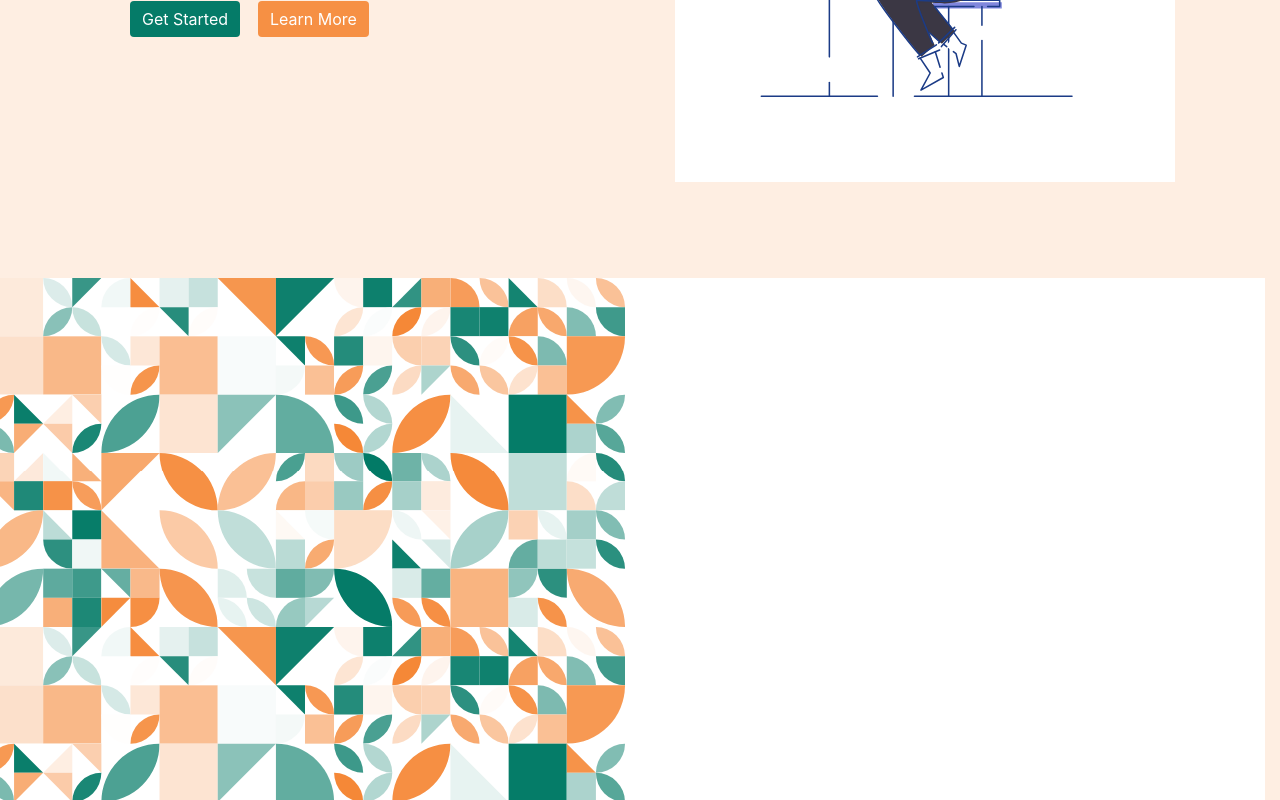
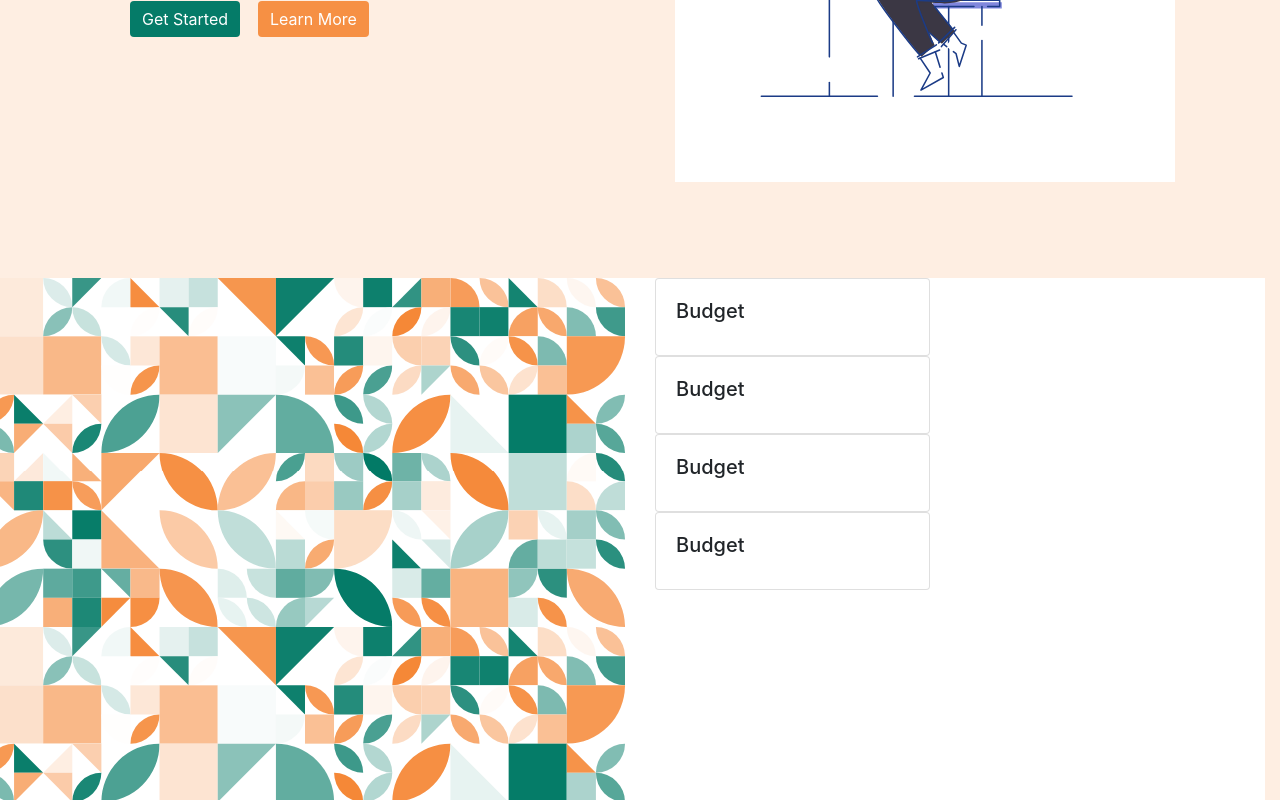
Before and after one commit to Jordan-Rob/FinMate-FE, a React (Create React App) app: page / in a window 1280 px wide. Shown: the part 422-1222 px from the top of the page. Built offline with nearby package versions, Linux system fonts and the light colour scheme.

Commit message:
added cards

```diff
--- a/src/components/Home.js
+++ b/src/components/Home.js
@@ -3,6 +3,7 @@ import pattern from '../static/patternpad.svg'
 import Lottie from 'lottie-web'
 import Animation from '../animations/drawkit-grape-animation-2-LOOP.json'
 import Button from 'react-bootstrap/Button'
+import Card from 'react-bootstrap/Card'
 
 const Home = () => {
     useEffect(() => {
@@ -20,7 +21,7 @@ const Home = () => {
                         <h1 className=''>Welcome to FinMate</h1>
                         <p>
                             Your online financial assistant. Make use of our platform <br/>
-                            to create and manage your Budgets, Monitor your expenditures <br/>
+                            to create and manage your budgets, monitor your expenditures <br/>
                             and plan your finances, encouraging you to save money.
                         </p>
                         <div style={{ marginTop:'25px', }}>
@@ -38,7 +39,46 @@ const Home = () => {
                 <div className="row "  style={{ height:'580px', width:'100%' }}>
                     <div className="col-md-6 p-0" style={{ backgroundImage:`url(${pattern})` }}>
                     </div>
-                    <div className="col-md-6 p-0" style={{  background:'#fff'}}></div>
+                    <div className="col-md-6 p-0" style={{  background:'#fff'}}>
+                        <div className="container">
+                            <div classname="row">
+                                <div className="col-md-6">
+                                    <Card>
+                                        <Card.Body>
+                                            <Card.Title>Budget</Card.Title>
+                                            <Card.Text></Card.Text>
+                                        </Card.Body>
+                                    </Card>
+                                </div>
+                                <div className="col-md-6">
+                                    <Card>
+                                        <Card.Body>
+                                            <Card.Title>Budget</Card.Title>
+                                            <Card.Text></Card.Text>
+                                        </Card.Body>
+                                    </Card>
+                                </div>
+                            </div>
+                            <div classname="row">
+                                <div className="col-md-6">
+                                    <Card>
+                                        <Card.Body>
+                                            <Card.Title>Budget</Card.Title>
+                                            <Card.Text></Card.Text>
+                                        </Card.Body>
+                                    </Card>
+                                </div>
+                                <div className="col-md-6">
+                                    <Card>
+                                        <Card.Body>
+                                            <Card.Title>Budget</Card.Title>
+                                            <Card.Text></Card.Text>
+                                        </Card.Body>
+                                    </Card>
+                                </div>
+                            </div>
+                        </div>
+                    </div>
                 </div>
             </div>
         </div>
```
